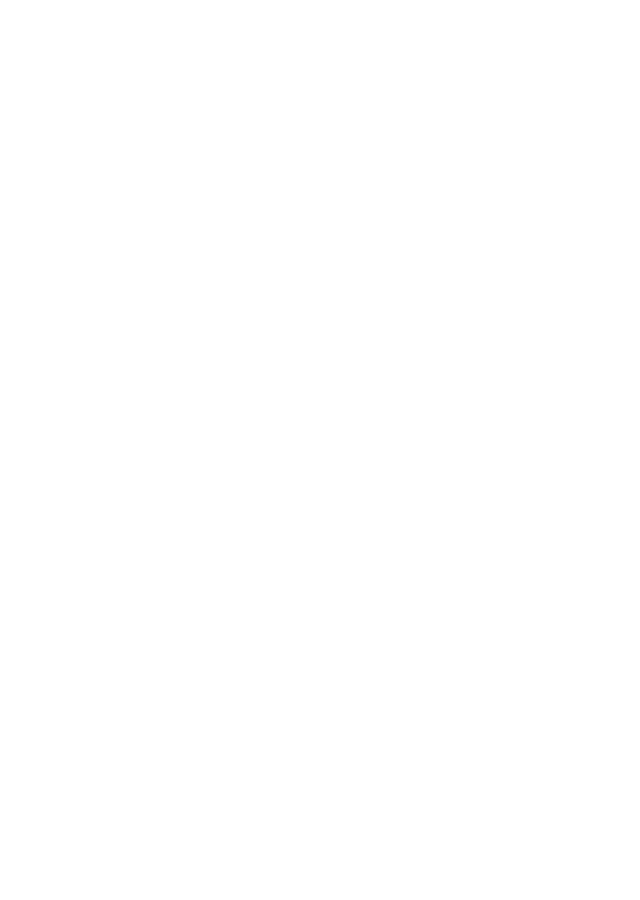
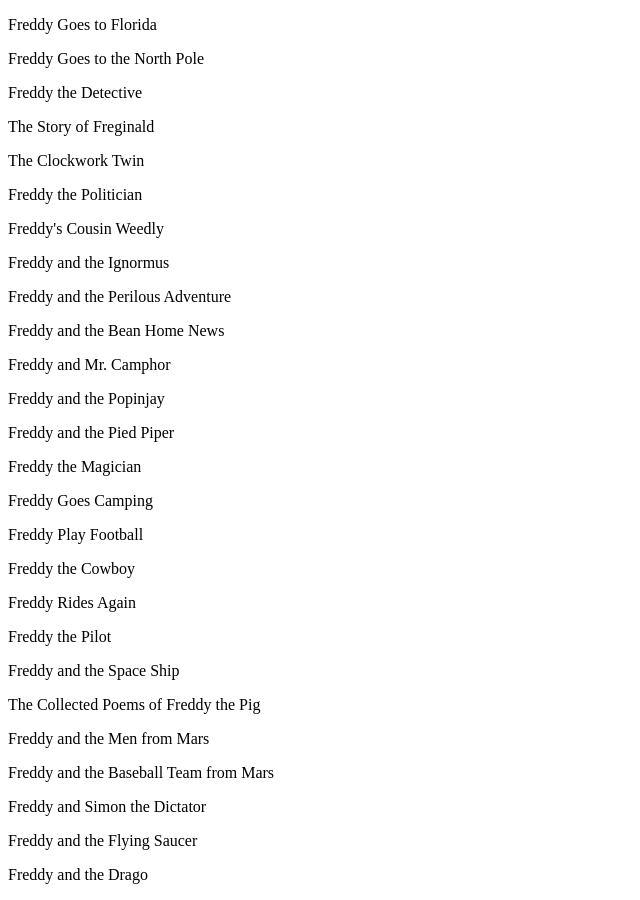
Before and after one commit to monte141/Freddy, a plain HTML site: page Book Series.html in a window 1280 px wide. Shown: the whole page, without its empty margins (0-640 px from the left). Before the commit the page ends 800 px from the top, so only its background shows below. Drawn offline with Linux system fonts and the light colour scheme.

Commit message:
Listed Freddy the Pig series

```diff
--- a/Book Series.html
+++ b/Book Series.html
@@ -1,10 +1,35 @@
 <!DOCTYPE HTML>
+<html>
 <head>
 <meta http-equiv="Content-Type" content="text/html; charset=windows-1252">
 <title> Freddy the Pig Series </title>
 </head>
 <body>
-<p></p>
-<p></p>
-<p></p>
+<p> Freddy Goes to Florida</p>
+<p>Freddy Goes to the North Pole</p>
+<p>Freddy the Detective</p>
+<p>The Story of Freginald</p>
+<p>The Clockwork Twin</p>
+<p>Freddy the Politician</p>
+<p>Freddy's Cousin Weedly</p>
+<p>Freddy and the Ignormus</p>
+<p>Freddy and the Perilous Adventure</p>
+<p>Freddy and the Bean Home News</p>
+<p>Freddy and Mr. Camphor</p>
+<p>Freddy and the Popinjay</p>
+<p>Freddy and the Pied Piper</p>
+<p>Freddy the Magician</p>
+<p>Freddy Goes Camping</p>
+<p>Freddy Play Football</p>
+<p>Freddy the Cowboy</p>
+<p>Freddy Rides Again</p>
+<p>Freddy the Pilot</p>
+<p>Freddy and the Space Ship</p>
+<p>The Collected Poems of Freddy the Pig</p>
+<p>Freddy and the Men from Mars</p>
+<p>Freddy and the Baseball Team from Mars</p>
+<p>Freddy and Simon the Dictator</p>
+<p>Freddy and the Flying Saucer</p>
+<p>Freddy and the Drago</p>
 </body>
+</html>
```
